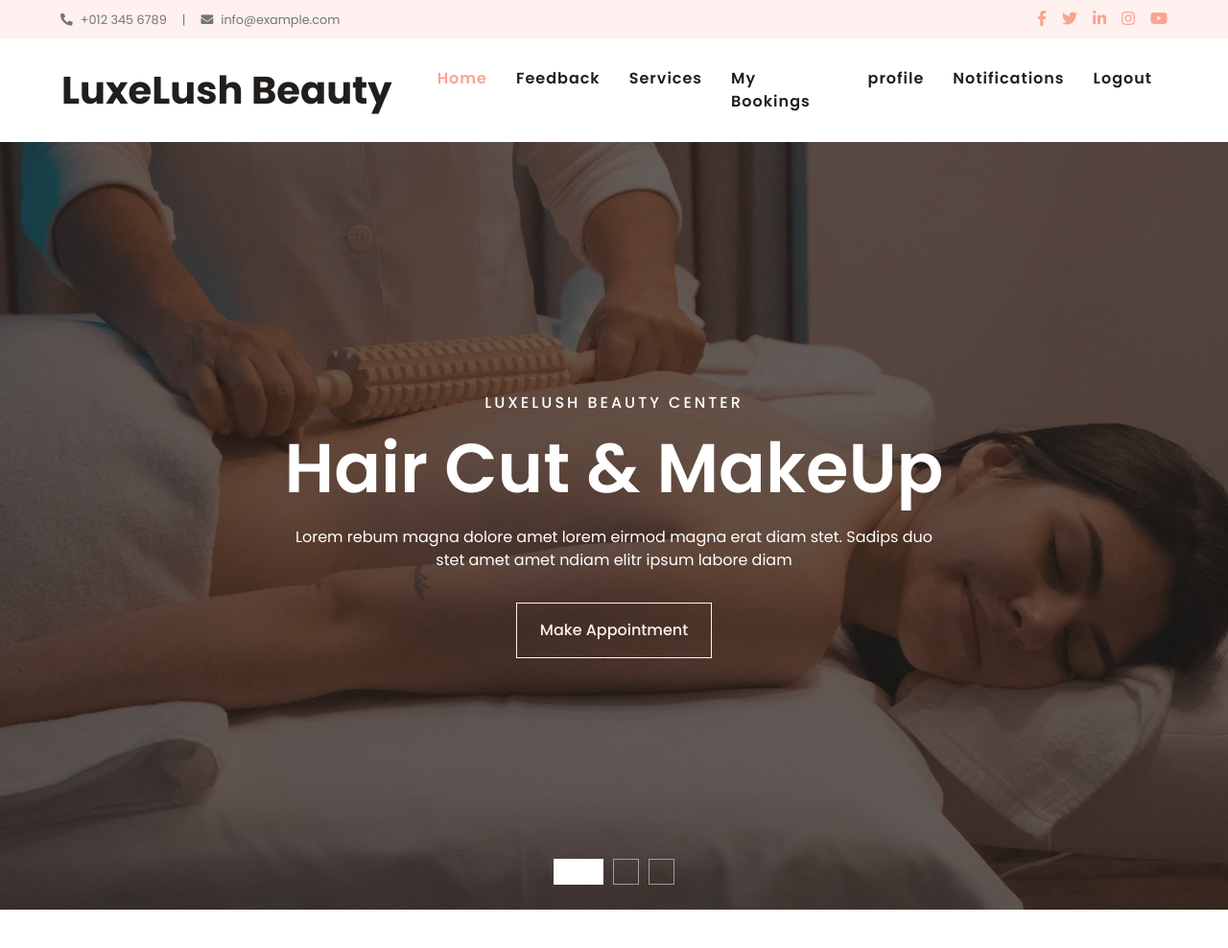
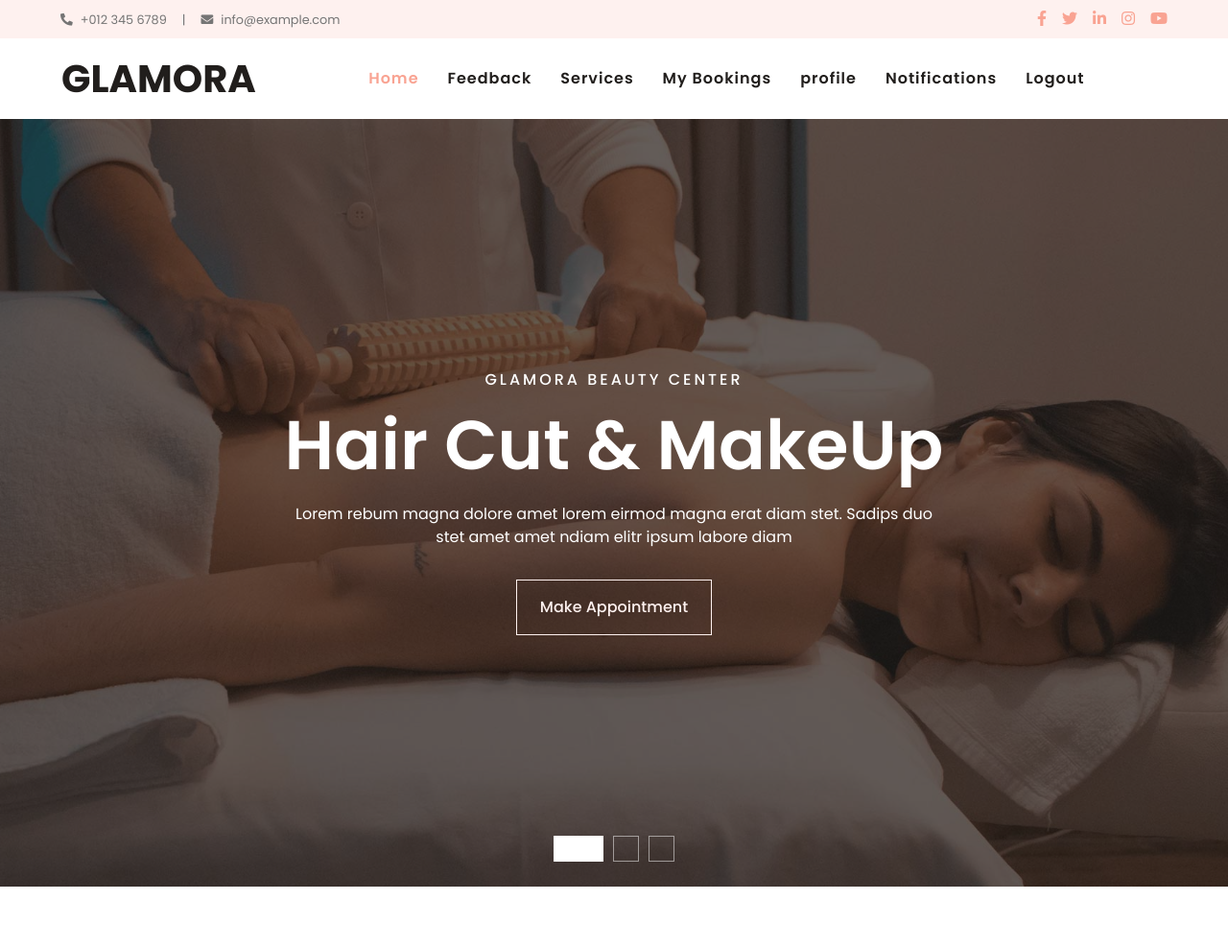
Before and after one commit to anittabaiju2004/btparlor, a Django app: page /user_index/ in a window 1280 px wide. Shown: the top 988 px of the page at 96% size. Run offline with Django 5.2, Linux system fonts and the light colour scheme; some libraries are stand-ins or nearby versions.

Commit message:
final commit

```diff
--- a/btparlourapp/templates/user/user_index.html
+++ b/btparlourapp/templates/user/user_index.html
@@ -3,7 +3,7 @@
 
 <head>
     <meta charset="utf-8">
-    <title>SPA Center - Beauty & Spa HTML Template</title>
+    <title>GLAMORA</title>
     <meta content="width=device-width, initial-scale=1.0" name="viewport">
     <meta content="Free HTML Templates" name="keywords">
     <meta content="Free HTML Templates" name="description">
@@ -77,8 +77,8 @@
     <!-- Navbar Start -->
     <div class="container-fluid p-0">
         <nav class="navbar navbar-expand-lg bg-white navbar-light py-3 py-lg-0 px-lg-5">
-            <a href="index.html" class="navbar-brand ml-lg-3">
-                <h1 class="m-0 text-primary"><span class="text-dark">LuxeLush Beauty</span></h1>
+            <a href="{% url 'user_index' %}" class="navbar-brand ml-lg-3">
+                <h1 class="m-0 text-primary"><span class="text-dark">GLAMORA</span></h1>
             </a>
             <button type="button" class="navbar-toggler" data-toggle="collapse" data-target="#navbarCollapse">
                 <span class="navbar-toggler-icon"></span>
@@ -113,7 +113,7 @@
                     <div class="carousel-caption d-flex flex-column align-items-center justify-content-center">
                         <div class="p-3" style="max-width: 900px;">
                             <h6 class="text-white text-uppercase mb-3 animate__animated animate__fadeInDown"
-                                style="letter-spacing: 3px;">LuxeLush Beauty Center</h6>
+                                style="letter-spacing: 3px;">GLAMORA Beauty Center</h6>
                             <h3 class="display-3 text-capitalize text-white mb-3">Hair Cut & MakeUp</h3>
                             <p class="mx-md-5 px-5">Lorem rebum magna dolore amet lorem eirmod magna erat diam stet.
                                 Sadips duo stet amet amet ndiam elitr ipsum labore diam</p>
@@ -128,7 +128,7 @@
                     <div class="carousel-caption d-flex flex-column align-items-center justify-content-center">
                         <div class="p-3" style="max-width: 900px;">
                             <h6 class="text-white text-uppercase mb-3 animate__animated animate__fadeInDown"
-                                style="letter-spacing: 3px;">LuxeLush Beaty Center</h6>
+                                style="letter-spacing: 3px;">GLAMORA Beaty Center</h6>
                             <h3 class="display-3 text-capitalize text-white mb-3">Facial Treatment & Waxing</h3>
                             <p class="mx-md-5 px-5">Lorem rebum magna dolore amet lorem eirmod magna erat diam stet.
                                 Sadips duo stet amet amet ndiam elitr ipsum labore diam</p>
@@ -143,7 +143,7 @@
                     <div class="carousel-caption d-flex flex-column align-items-center justify-content-center">
                         <div class="p-3" style="max-width: 900px;">
                             <h6 class="text-white text-uppercase mb-3 animate__animated animate__fadeInDown"
-                                style="letter-spacing: 3px;">LuxeLush Beauty center</h6>
+                                style="letter-spacing: 3px;">GLAMORA Beauty center</h6>
                             <h3 class="display-3 text-capitalize text-white mb-3">Cellulite Treatment</h3>
                             <p class="mx-md-5 px-5">Lorem rebum magna dolore amet lorem eirmod magna erat diam stet.
                                 Sadips duo stet amet amet ndiam elitr ipsum labore diam</p>
@@ -699,8 +699,8 @@
 
 
     <!-- JavaScript Libraries -->
-    <script src="/static/https://code.jquery.com/jquery-3.4.1.min.js"></script>
-    <script src="/static/https://stackpath.bootstrapcdn.com/bootstrap/4.4.1/js/bootstrap.bundle.min.js"></script>
+    <script src="https://code.jquery.com/jquery-3.4.1.min.js"></script>
+    <script src="https://stackpath.bootstrapcdn.com/bootstrap/4.4.1/js/bootstrap.bundle.min.js"></script>
     <script src="/static/lib/easing/easing.min.js"></script>
     <script src="/static/lib/waypoints/waypoints.min.js"></script>
     <script src="/static/lib/counterup/counterup.min.js"></script>
--- a/btparlourapp/urls.py
+++ b/btparlourapp/urls.py
@@ -3,7 +3,7 @@ from django.urls import path
 from .views import *
 urlpatterns=[
     path('',views.index,name='index'),
-      path('register/', views.user_register, name='register'),
+    path('register/', views.user_register, name='register'),
     path('login/', views.login, name='login'),
     path('logout/', views.logout),
     path('user_index/',views.user_index,name='user_index'),
```
Also changed, not shown: btparlourapp/templates/admin/admin_index.html (+5 -5 lines), btparlourapp/templates/index.html (+7 -7 lines), media/beauty_services/gold_radiance_facial.webp (added), media/beauty_services/luxury_facial_skin_care.webp (added), services/gold_radiance_facial.webp (added), services/luxury_facial_skin_care.webp (added).
